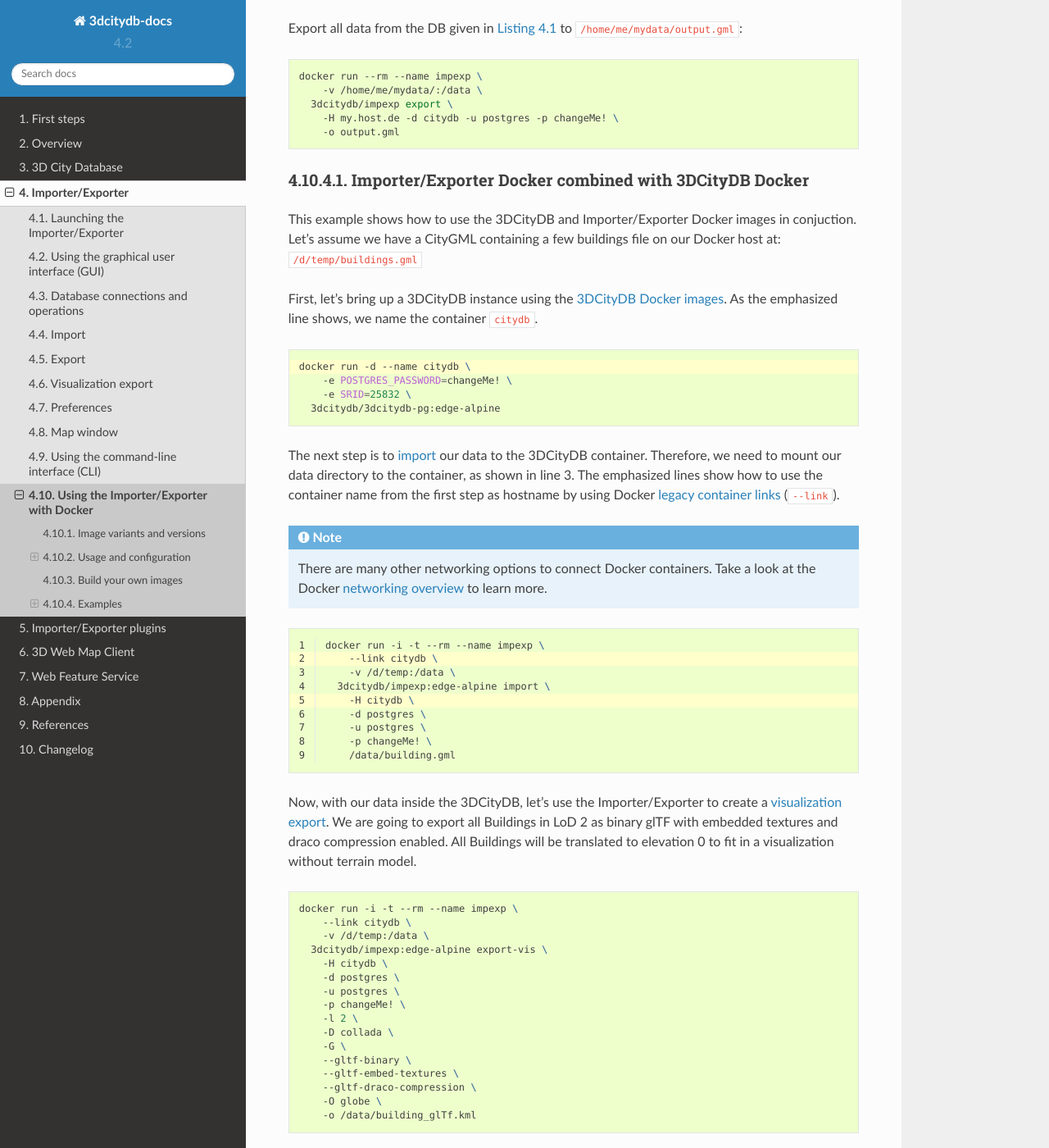
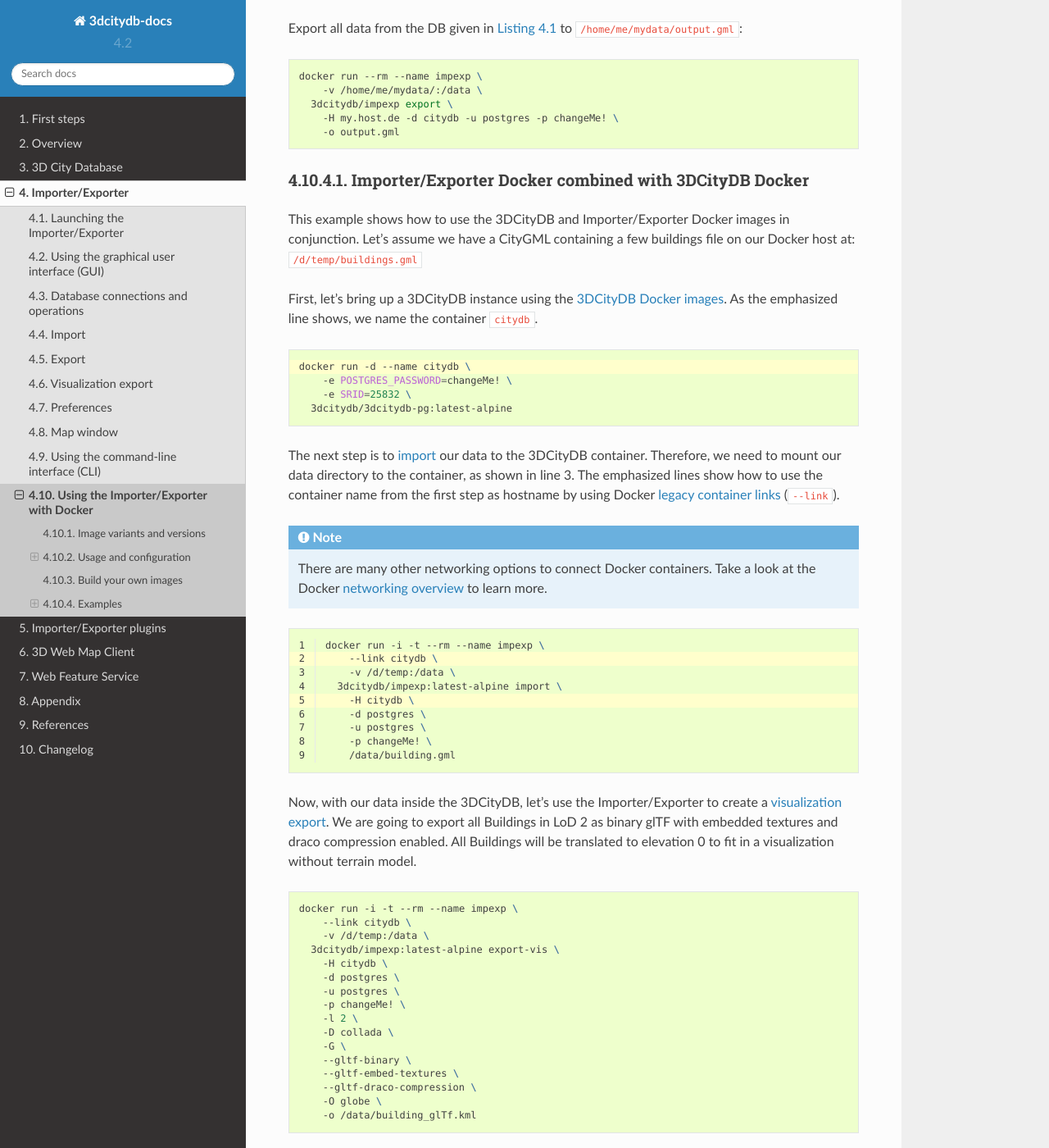
Before and after one commit to 3dcitydb/3dcitydb-docs, a Sphinx documentation site: the page built from source/impexp/docker.rst, in a window 1280 px wide and 1400 px high, scrolled down 6010 px. Shown: the whole window at 82% size. Built offline with Sphinx 7.4.7 and the Read the Docs theme 2.0.0, drawn with Linux system fonts in a browser that asks for light colours; some of the changed text lies outside the part shown.

Commit message:
some corrections

```diff
--- a/source/impexp/docker.rst
+++ b/source/impexp/docker.rst
@@ -350,7 +350,7 @@
 ===============================================================================
 
 This example shows how to use the 3DCityDB and Importer/Exporter Docker images
-in conjuction. Let's assume we have a CityGML containing a few buildings
+in conjunction. Let's assume we have a CityGML containing a few buildings
 file on our Docker host at: ``/d/temp/buildings.gml``
 
 First, let's bring up a 3DCityDB instance using the
@@ -363,7 +363,7 @@
   docker run -d --name citydb \
       -e POSTGRES_PASSWORD=changeMe! \
       -e SRID=25832 \
-    3dcitydb/3dcitydb-pg:edge-alpine
+    3dcitydb/3dcitydb-pg:latest-alpine
 
 The next step is to :ref:`import <impexp_cli_import_command>` our data to
 the 3DCityDB container. Therefore, we need to mount our data directory to
@@ -383,7 +383,7 @@
   docker run -i -t --rm --name impexp \
       --link citydb \
       -v /d/temp:/data \
-    3dcitydb/impexp:edge-alpine import \
+    3dcitydb/impexp:latest-alpine import \
       -H citydb \
       -d postgres \
       -u postgres \
@@ -401,7 +401,7 @@
   docker run -i -t --rm --name impexp \
       --link citydb \
       -v /d/temp:/data \
-    3dcitydb/impexp:edge-alpine export-vis \
+    3dcitydb/impexp:latest-alpine export-vis \
       -H citydb \
       -d postgres \
       -u postgres \
```
Also changed, not shown: other parts of source/impexp/docker.rst (+2 -2 lines).
